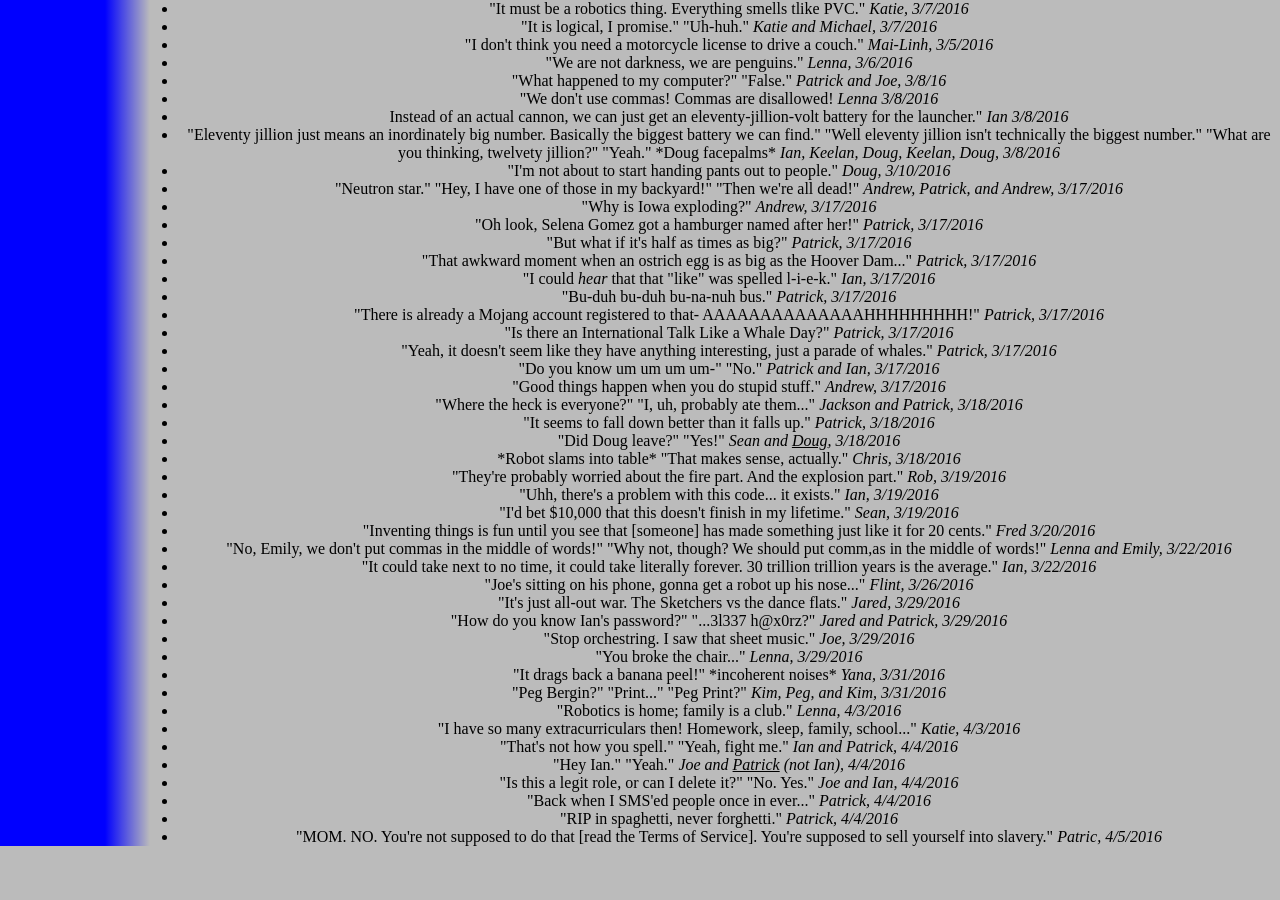
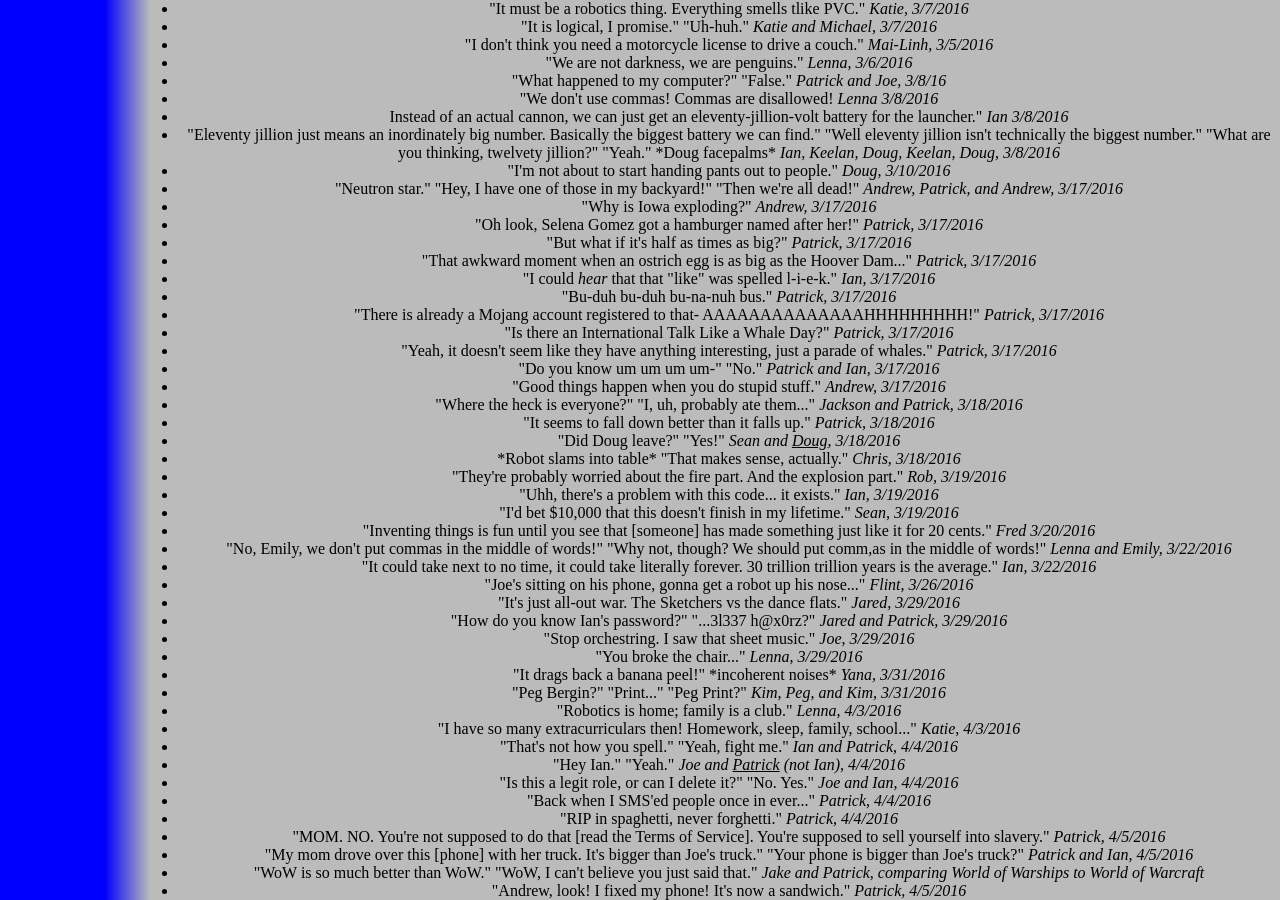
Before and after one commit to katiebugmoon/FRC4131.github.io, a Jekyll site: the page built from media/2016/quotes.html, in a window 1280 px wide and 900 px high, scrolled down 1978 px. Built offline with Jekyll 4.4.1, drawn with Linux system fonts in a browser that asks for light colours; nearby versions of some CDN libraries; before the commit the page ends 2824 px from its top, so only the background shows below that.

Commit message:
Update quotes.html

```diff
--- a/media/2016/quotes.html
+++ b/media/2016/quotes.html
@@ -149,5 +149,8 @@ title: Build Season 2016 Quotes
 	<li>"Is this a legit role, or can I delete it?" "No. Yes." <i>Joe and Ian, 4/4/2016</i></li>
 	<li>"Back when I SMS'ed people once in ever..." <i>Patrick, 4/4/2016</i></li>
 	<li>"RIP in spaghetti, never forghetti." <i>Patrick, 4/4/2016</i></li>
-	<li>"MOM. NO. You're not supposed to do that [read the Terms of Service]. You're supposed to sell yourself into slavery." <i>Patric, 4/5/2016</i></li>
+	<li>"MOM. NO. You're not supposed to do that [read the Terms of Service]. You're supposed to sell yourself into slavery." <i>Patrick, 4/5/2016</i></li>
+	<li>"My mom drove over this [phone] with her truck. It's bigger than Joe's truck." "Your phone is bigger than Joe's truck?" <i>Patrick and Ian, 4/5/2016</i></li>
+	<li>"WoW is so much better than WoW." "WoW, I can't believe you just said that." <i>Jake and Patrick, comparing World of Warships to World of Warcraft</i></li>
+	<li>"Andrew, look! I fixed my phone! It's now a sandwich." <i>Patrick, 4/5/2016</i></li>
 </ul><center>
```
